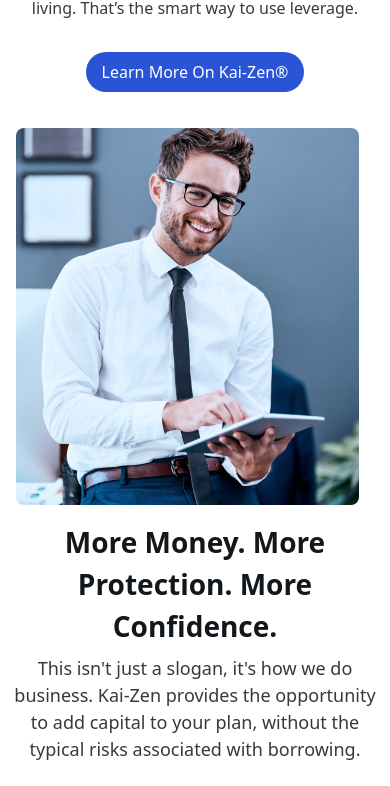
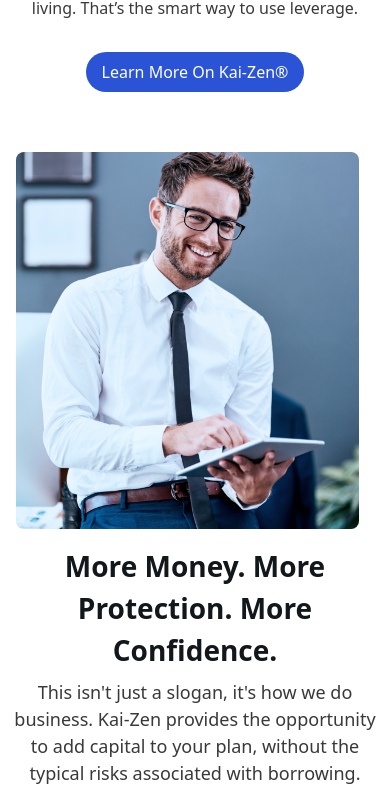
Before and after one commit to snehapatidar5/Task-1, a React (Vite) app: page / in a window 390 px wide. Shown: the part 3613-4399 px from the top of the page. Built offline with nearby package versions, Linux system fonts and the light colour scheme.

Commit message:
Update Benefit.jsx

```diff
--- a/src/Component/OtherComponents/Benefit.jsx
+++ b/src/Component/OtherComponents/Benefit.jsx
@@ -4,7 +4,7 @@
 
 function Benefit() {
   return (
-    <div className="lg:max-2xl:flex lg:max-2xl:justify-center lg:max-2xl:gap-3 lg:max-2xl:mt-[-60px] ">
+    <div className="lg:max-2xl:flex lg:max-2xl:justify-center lg:max-2xl:gap-3 lg:max-2xl:mt-[-60px] sm:mt-10 ">
       <div>
               <img src={benefit} className="lg:max-2xl:w-[450px] lg:max-2xl:h-[600px] sm:w-[343px] h-[377px] rounded-lg  sm:m-4 sm:object-cover " />
       </div>
```
